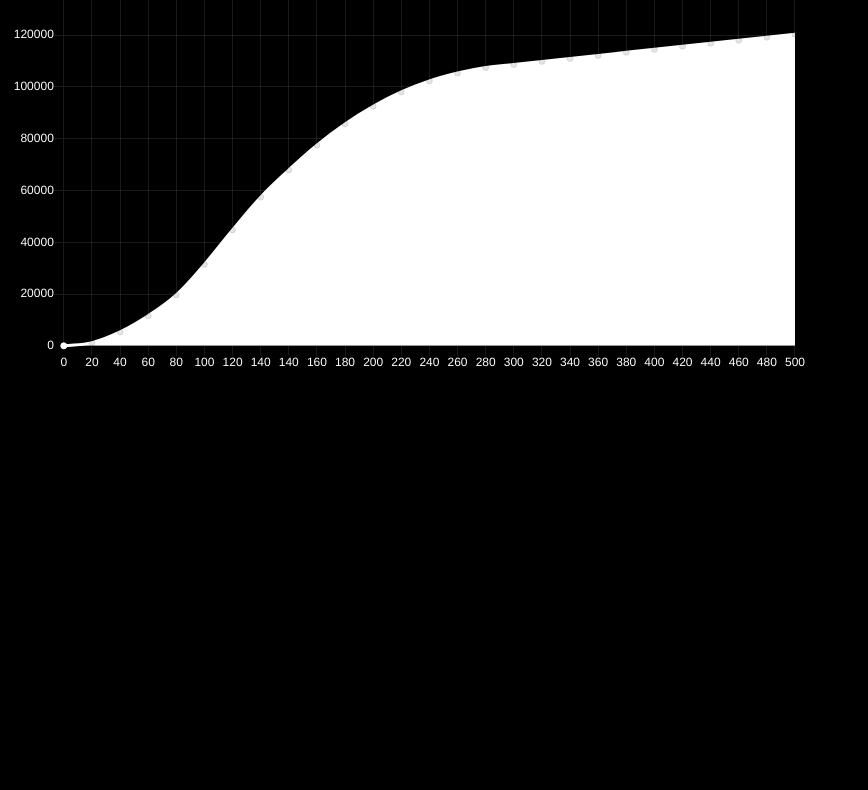
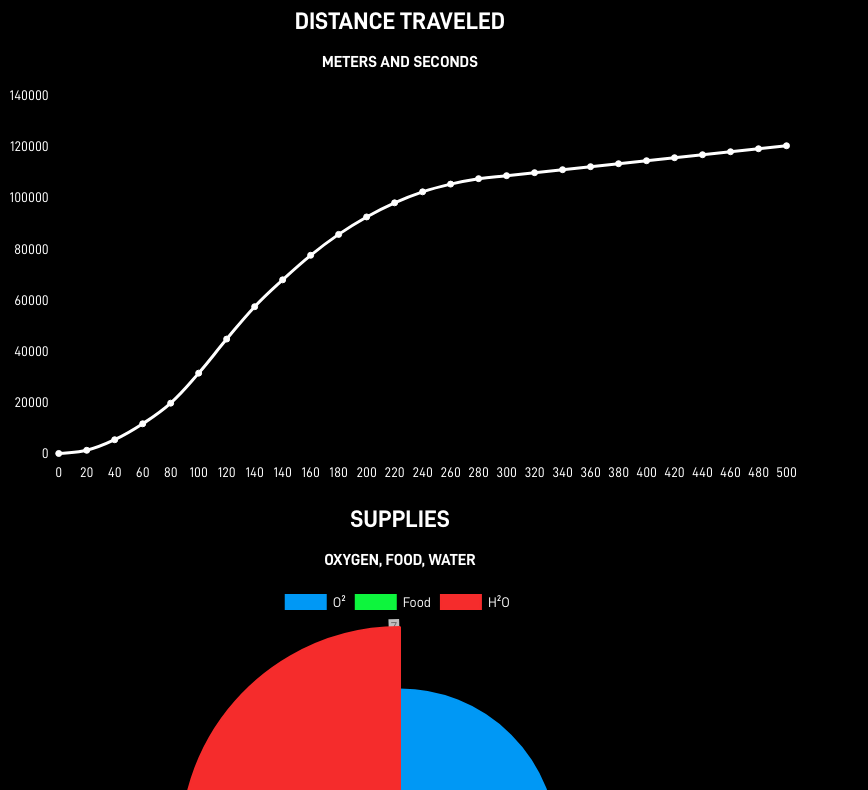
Before and after one commit to student420-cmd/Challenge1, a plain HTML site: page index.html in a window 1280 px wide. Shown: the part 32-822 px from the top of the page, without its empty margins (0-868 px from the left). Before the commit the page ends 800 px from the top, so only its background shows below. Drawn offline with nearby package versions, Linux system fonts and the light colour scheme.

Commit message:
2nd chart

```diff
--- a/index.html
+++ b/index.html
@@ -5,6 +5,7 @@
 		<meta name="viewport" content="width=device-width, initial-scale=1.0">
 		<script src="https://cdnjs.cloudflare.com/ajax/libs/Chart.js/2.9.4/Chart.min.js"></script>
 		<link href="styles/styles.css" rel="stylesheet" type="text/css"/>
+		<script src="scripts/main.js"></script>
 		<title>Challenge 1</title>
 	</head>
 <body>
@@ -12,13 +13,16 @@
 		<nav></nav>
 	</header>
 	<main>
-
+		<img src="images/SpaceX-Logo.svg" alt="Logo van SpaceX" class="logo"/>
+		<section class="distance">
 		<div class="container">
-			<canvas id="myChart"></canvas>
+			<h1>DISTANCE TRAVELED</h1>
+			<p> METERS AND SECONDS</p>
+			<canvas id="distanceChart"></canvas>
 		</div>
-		<script>
-			var myChart = document.getElementById('myChart').getContext('2d');
-			var Chart = new Chart(myChart, {
+		<!--<script>
+			var distanceChart = document.getElementById('distandceChart').getContext('2d');
+			var dChart = new Chart(distanceChart, {
 				type:'line', // bar, horizontalBar, pie, line, doughnut, radar, polarArea
 				data:{
 					labels:['0','20','40','60','80','100','120','140','140','160','180','200','220','240','260','280','300','320','340','360','380','400','420','440','460','480','500'],
@@ -26,11 +30,71 @@
 						label:'Distance Traveled',
 							data:[0,1244,5377,11617,19672,31412,44726,57396,67893,77485,85662,92481,98004,102301,105321,107449,108619,109789,110959,112129,113299,114469,115639,116809,117979,119149,120319],
 						borderColor: [ 'rgba(255,255,255,1)'],
-						backgroundColor:['rgba(255,255,255,1)']
+						backgroundColor:['rgba(255,255,255,1)'],
+						pointBackgroundColor: ['rgba(0,0,0,1)'],
+						radius:0
+
+
+
 				}],
 
 			},
 			options:{
+				responsive:true,
+				legend:{
+					display:false,
+					labels:{
+						fontColor:'rgba(255,255,255,1)',
+						defaultFontFamily:"D-DIN",
+						backgroundColor: 'rgba(255,255,255,1)'
+					}
+				},
+				scales:{
+					yAxes:[{
+						gridLines:{
+							color: 'rgba(255,255,255,0.1)'
+						},
+						display:true,
+						color:'white',
+						ticks:{
+							fontColor: "white"
+						}
+					}],
+					xAxes:[{
+						gridLines:{
+							color: 'rgba(255,255,255,0.1)'
+						},
+						labelString:'Number of seconds',
+						display:true,
+						color:'white',
+						ticks:{
+							fontColor: "white"
+						}
+					}]
+				}
+
+			}
+
+
+		});
+			var supplyChart = document.getElementById('supplyChart').getContext('2d');
+			var sChart = new Chart(supplyChart, {
+				type:'polarArea', // bar, horizontalBar, pie, line, doughnut, radar, polarArea
+				data:{
+					labels:['0','20','40','60','80','100','120','140','140','160','180','200','220','240','260','280','300','320','340','360','380','400','420','440','460','480','500'],
+					datasets:[{
+						label:'Distance Traveled',
+							data:[0,12433444,5377,11617,19672,31412,44726,57396,67893,77485,85662,92481,98004,102301,105321,107449,108619,109789,110959,112129,113299,114469,115639,116809,117979,119149,120319],
+						borderColor: [ 'rgba(255,255,255,1)'],
+						backgroundColor:['rgba(255,255,255,1)'],
+						pointBackgroundColor: ['rgba(0,0,0,1)'],
+						radius:0
+
+				}],
+
+			},
+			options:{
+				responsive:true,
 				legend:{
 					display:false,
 					labels:{
@@ -68,7 +132,19 @@
 
 		});
 
-	</script>
+			var optionsLine = {
+			};
+			var dataLine
+	</script>-->
+		</section>
+		<section class="supplies">
+			<div class="container">
+				<h1>SUPPLIES</h1>
+				<p>OXYGEN, FOOD, WATER</p>
+				<canvas id="supplyChart" width="400px" height="240px"></canvas>
+			</div>
+
+		</section>
 	</main>
 	<footer>
 
--- a/scripts/main.js
+++ b/scripts/main.js
@@ -1,16 +1,99 @@
-// JavaScript Document
-		var myChart = document.getElementById('myChart').getContext('2d');
-		var Chart = new Chart(myChart, {
-			type:'line', // bar, horizontalBar, pie, line, doughnut, radar, polarArea
-			data:{
-				labels:['0','20','40','60','80','100','120','140','140','160','180','200','220','240','260','280','300','320','340','360','380','400','420','440','460','480','500','520'],
-				datasets:[{
-					label:'Altitude',
-					data:[0,1244,5377,11617,19672,31412,44726,57396,67893,77485,85662,92481,98004,102301,105321,107449,108619,109789,110959,112129,113299,114469,115639,116809,117979,119149,120319],
-					borderColor: [ 'rgba(150,150,255,1)'],
 
-				}]
-			},
-			options:{}
+var optionsLine = {
+	responsive: true,
+	legend:{
+		display:false,
+		fontColor:'#000'
+	},
+	scales:{
+		yAxes:[{
+			ticks:{
+				fontColor:'white',
+				fontFamily:'D-Din',
+				fontSize:14
+			}
+		}],
+		xAxes:[{
+			ticks:{
+				fontColor:'white',
+				fontFamily:'D-DIN',
+				fontSize:14
+			}
+		}]
 
-		});
+}
+};
+
+var dataLine = {
+	labels: ['0','20','40','60','80','100','120','140','140','160','180','200','220','240','260','280','300','320','340','360','380','400','420','440','460','480','500'],
+	datasets:[
+		{
+			label:'Distance Traveled',
+			fillColor: 'rgba(255,255,255,1)',
+			strokeColor: 'rgba(255,255,255,1)',
+			pointColor: 'rgba(255,255,255,1)',
+			pointStrokeColor: '#fff',
+            pointHighlightFill: '#fff',
+            pointHighlightStroke: 'rgba(151,187,205,1)',
+			backgroundColor:'#000',
+			borderColor:'#fff',
+			radius:3,
+			pointHoverBackgroundColor:'black',
+			pointHoverRadius:10,
+			pointHoverBorderWidth:3,
+			fontColor:'white',
+			scaleFontColor: "#FFFFFF",
+			pointBackgroundColor:'white',
+			data:[0,1244,5377,11617,19672,31412,44726,57396,67893,77485,85662,92481,98004,102301,105321,107449,108619,109789,110959,112129,113299,114469,115639,116809,117979,119149,120319]
+		}
+
+	]
+
+};
+
+var optionsPolar = {
+	responsive: true,
+	legend:{
+		labels:{
+			fontColor:'white',
+			fontFamily:'D-DIN',
+			fontSize:14
+		}
+		}
+
+		}
+
+
+
+var dataPolar = {
+	labels:
+	['O²','Food','H²O'],
+	datasets:[
+		{
+			label:'Oxygen',
+			borderAlign:'center',
+			backgroundColor: ['rgba(0,152,245,1)','rgba(13,245,61,1)','rgba(245,44,44,1)'],
+			borderColor: ['rgba(0,152,245,1)','rgba(13,245,61,1)','rgba(245,44,44,1)'],
+			data:[5,6,7],
+
+		}
+	]
+}
+
+function start(){
+	var ctx = document.getElementById("distanceChart").getContext("2d");
+	var LineChart = new Chart(ctx, {
+		type:'line',
+		data: dataLine,
+		options: optionsLine
+	});
+
+	var ctx2 = document.getElementById('supplyChart').getContext('2d');
+	var PolarChart = new Chart(ctx2, {
+		type:'polarArea',
+		data: dataPolar,
+		options: optionsPolar
+	})
+}
+
+window.onload = start;
--- a/styles/styles.css
+++ b/styles/styles.css
@@ -35,14 +35,20 @@
 
 body {
 	background-color:black;
+	color:white;
+	font-family:D-DIN-Bold;
+	margin:0;
 }
-p {
-	font-family: D-DIN-Bold;
-	color:white;
-	font-size:3em;
-}
+
 .container {
 	position:relative;
+	align-items: center;
+	width:800px;
+	text-align:center;
+}
+.logo {
+	color:white;
+	width:10%;
 
-	width:800px;
+
 }
```
Also changed, not shown: images/SpaceX-Logo.svg (added).
